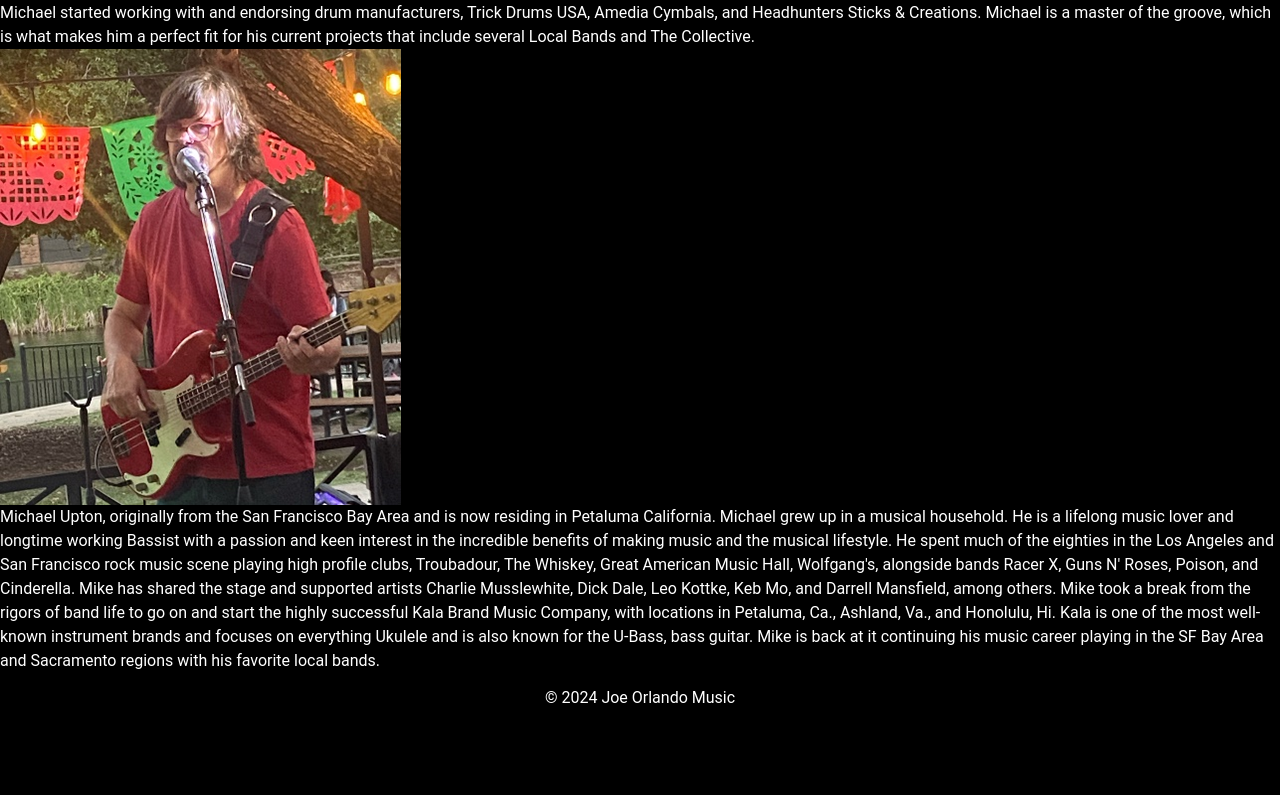
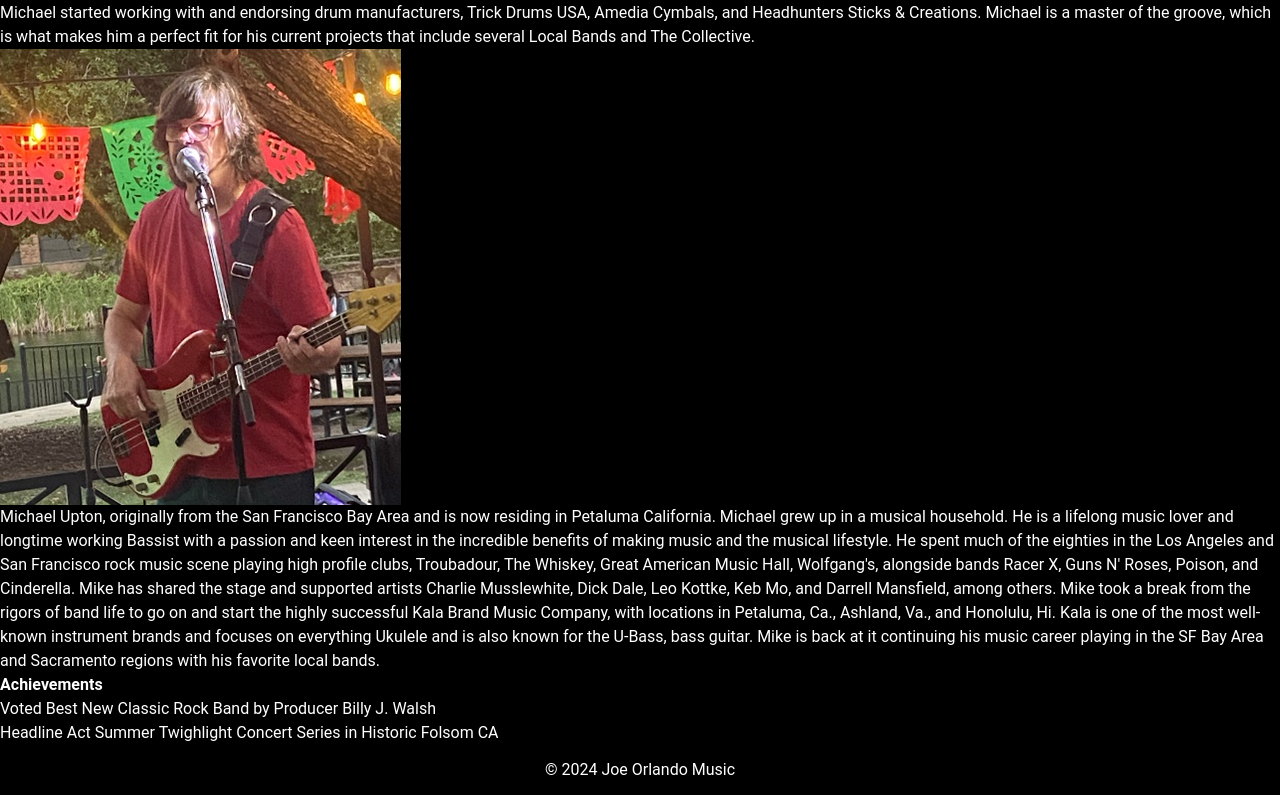
Before and after one commit to Robertjo97/JoeOrlandoMusic, a React (Vite) app: page /about in a window 1280 px wide. Shown: the part 2008-2803 px from the top of the page. Before the commit the page ends 2731 px from the top, so only its background shows below. Built offline with nearby package versions, Linux system fonts and the light colour scheme.

Commit message:
add achievements.jsx

```diff
--- a/src/About/About.jsx
+++ b/src/About/About.jsx
@@ -3,6 +3,7 @@ import Footer from "../components/Footer";
 import Title from "./Title.jsx";
 import AboutUs from "./AboutUs.jsx";
 import Meet from "./Meet.jsx";
+import Achievements from "./Achievements.jsx";
 import "./about.css";
 
 const About = () => {
@@ -12,6 +13,7 @@ const About = () => {
       <Title />
       <AboutUs />
       <Meet />
+      <Achievements />
       <Footer />
     </div>
   );
--- /dev/null
+++ b/src/About/Achievements.jsx
@@ -0,0 +1,14 @@
+const Achievements = () => {
+  return (
+    <div className="achievements-container">
+      <h3>Achievements</h3>
+      <ul>
+        <li>Voted Best New Classic Rock Band by Producer Billy J. Walsh</li>
+        <li>
+          Headline Act Summer Twighlight Concert Series in Historic Folsom CA
+        </li>
+      </ul>
+    </div>
+  );
+};
+export default Achievements;
--- a/src/components/Navbar.css
+++ b/src/components/Navbar.css
@@ -30,7 +30,7 @@ nav ul {
   justify-content: space-evenly;
 }
 
-li {
+nav li {
   display: inline;
   font-size: 1.25rem;
   font-weight: bold;
```
